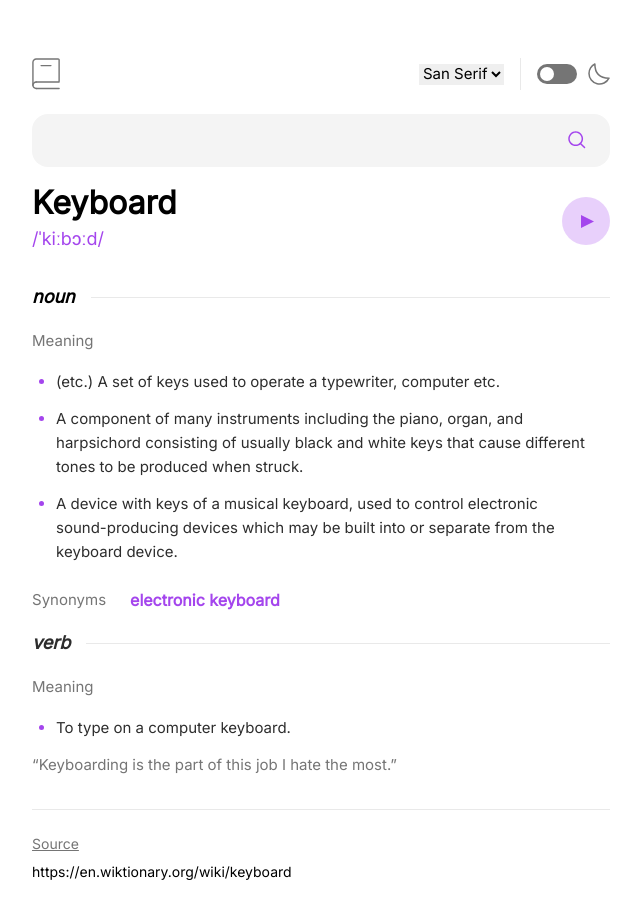
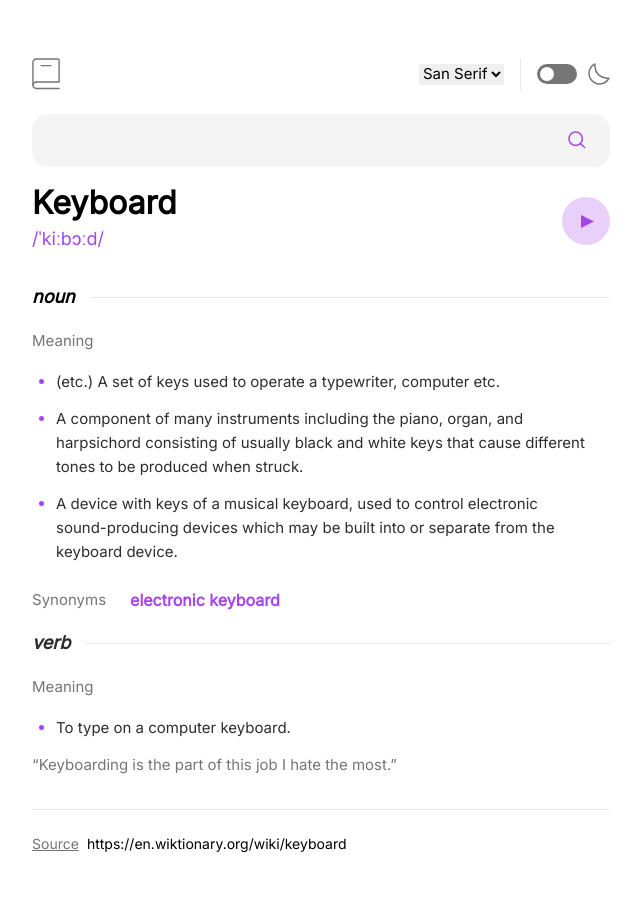
Before and after one commit to jmosesessel/dictionary-web-app, a React (Vite) app: page / in a window 1280 px wide. Shown: the top 918 px of the page, without its empty margins (319-960 px from the left). Built offline with nearby package versions, Linux system fonts and the light colour scheme.

Commit message:
dark mode on searchbox

```diff
--- a/src/components/Footer.jsx
+++ b/src/components/Footer.jsx
@@ -3,7 +3,7 @@ import React from 'react'
 function Footer({isDarkMode}) {
   return (
     <>
-        <section className=' border-t-[1px] border-t-d-grey my-8 flex flex-col gap-2 pt-6 text-sm'>
+        <section className='border-t-[1px] border-t-d-grey my-8 flex flex-col lg:flex-row gap-2 pt-6 text-sm'>
             <h2 className="underline text-d-deep-grey">Source</h2>
             <a href="#" className={`${isDarkMode ? 'text-d-white' : ''}`}>https://en.wiktionary.org/wiki/keyboard</a>
         </section>
--- a/src/components/SearchBox.jsx
+++ b/src/components/SearchBox.jsx
@@ -4,8 +4,8 @@ import SearchIcon from '../assets/search-icon.svg'
 function SearchBox({isDarkMode}) {
   return (
     <>
-        <section className={`${ isDarkMode ? 'bg-d-black' : 'bg-d-light-grey'}  w-full mb-6 flex justify-between gap-2 px-6 pt-[0.88rem] pb-[0.95rem] rounded-2xl`}>
-            <input className={`${ isDarkMode ? 'bg-d-black text-d-white' : 'bg-d-light-grey'}  w-[90%] font-[700] text-base border-none focus:outline-none focus:border-none focus-visible:ring-0`} type="text" />
+        <section className={`${ isDarkMode ? 'bg-d-lighter-black' : 'bg-d-light-grey'}  w-full mb-6 flex justify-between gap-2 px-6 pt-[0.88rem] pb-[0.95rem] rounded-2xl`}>
+            <input className={`${ isDarkMode ? ' bg-d-lighter-black text-d-white' : 'bg-d-light-grey'}  w-[90%] font-[700] text-base border-none focus:outline-none focus:border-none focus-visible:ring-0`} type="text" />
             <img src={SearchIcon} alt="search icon" />
         </section>
     </>
```
